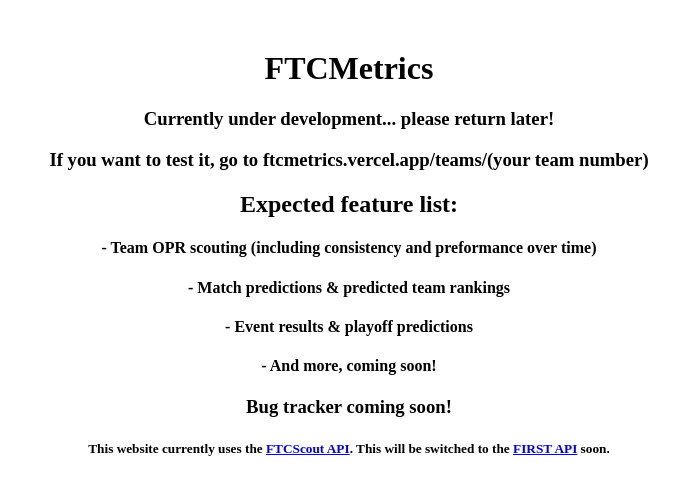
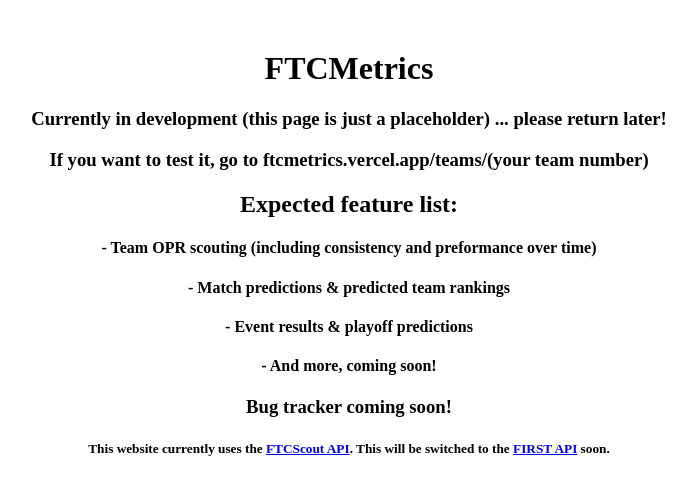
Before and after one commit to ejw12-github/test-site, a Next.js app: page / in a window 1280 px wide. Shown: the top 494 px of the page, without its empty margins (291-988 px from the left). Built offline with nearby package versions, Linux system fonts and the light colour scheme.

Commit message:
Update index.js

```diff
--- a/pages/index.js
+++ b/pages/index.js
@@ -2,7 +2,7 @@
   return (
     <div style={{ textAlign: "center", marginTop: "50px" }}>
       <h1>FTCMetrics</h1>
-      <h3>Currently under development... please return later!</h3>
+      <h3>Currently in development (this page is just a placeholder) ... please return later!</h3>
       <h3>If you want to test it, go to ftcmetrics.vercel.app/teams/(your team number)</h3>
       <h2>Expected feature list:</h2>
       <h4>- Team OPR scouting (including consistency and preformance over time)</h4>
```
